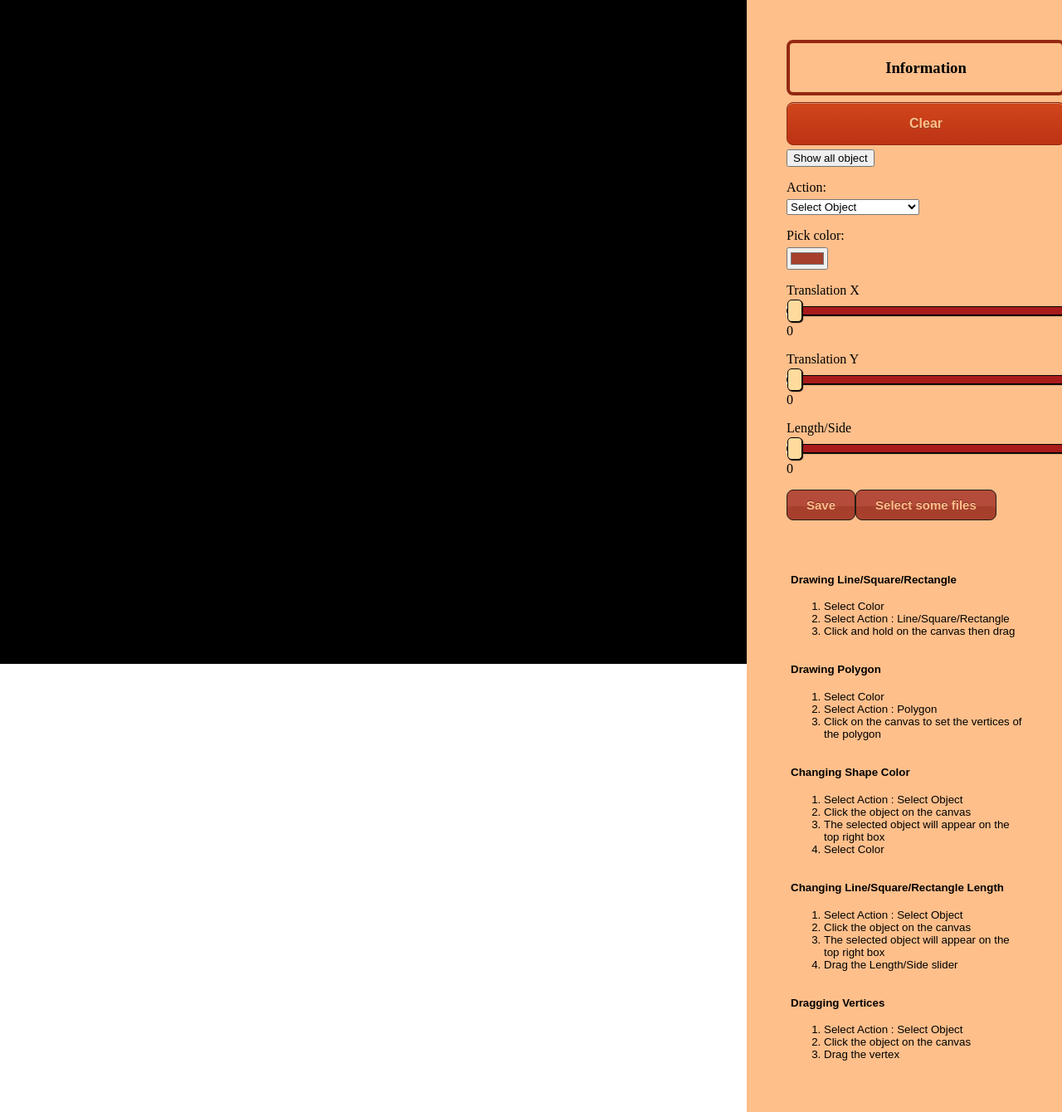
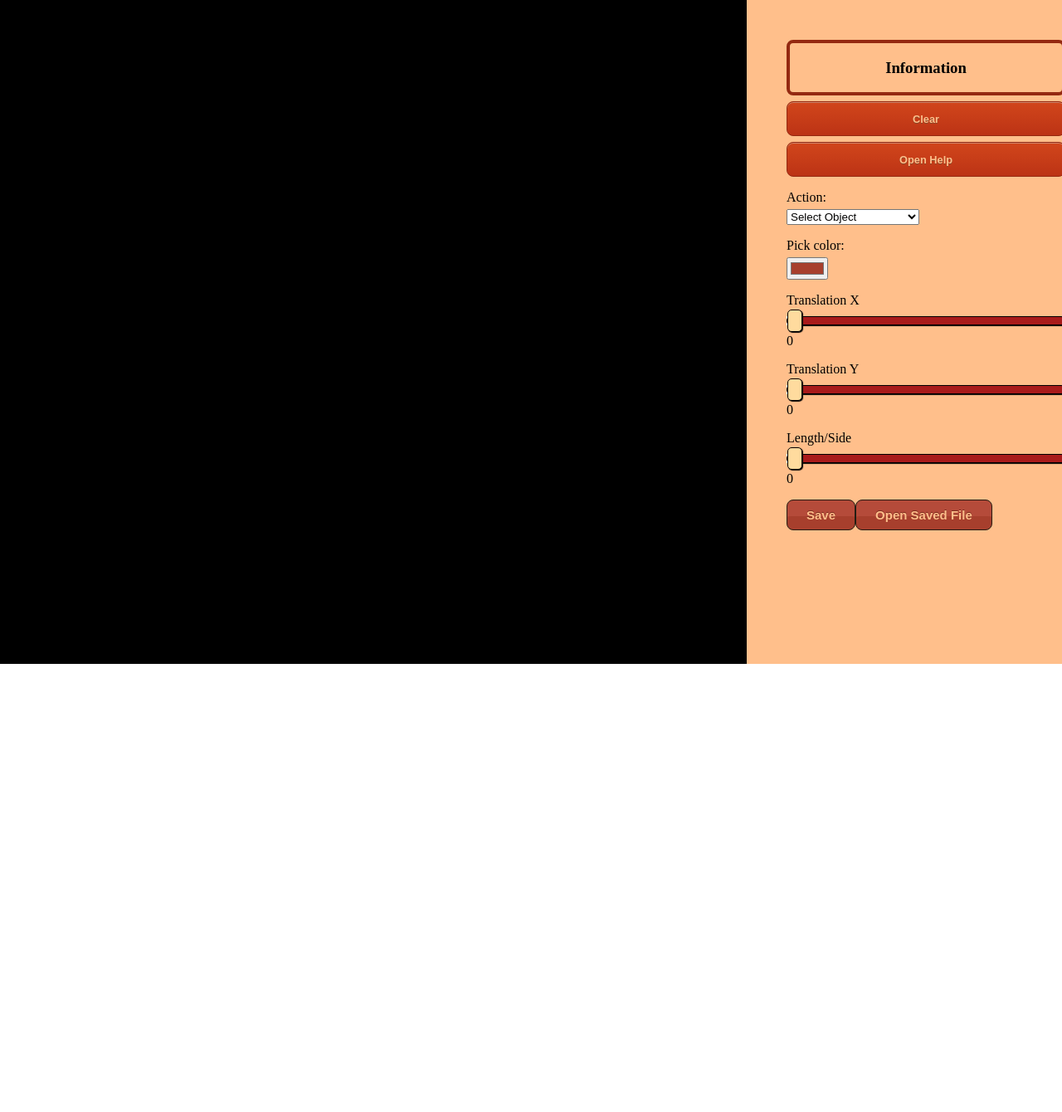
Before and after one commit to hrshfr/Tubes-1-IF3260, a Vue app: page / in a window 1280 px wide. Shown: the top 1340 px of the page at 83% size. After the commit the page ends 800 px from the top, so only its background shows below. Built offline with nearby package versions, Linux system fonts and the light colour scheme.

Commit message:
fix dikit move vertex system, add sample drawing, move help to pop up

```diff
--- a/src/App.vue
+++ b/src/App.vue
@@ -1,5 +1,84 @@
 <template>
 	<div id="app">
+    <div v-if="isOpenHelp" style="background-color:rgba(0, 0, 0, 0.5);position:fixed;top:0;width:100vw;height:100vh;display:flex;justify-content:center;align-items:center">
+      <div style="background-color:#ffffff;width:70%;height:80%;display:flex;flex-flow:column;justify-content:center;align-items:center;padding:1rem 3rem 1rem 3rem">
+        <h1>Help</h1>
+        <div style="height:70%;overflow:auto;width:100%;">
+          <div class="items">
+            <h4>Drawing Line/Square/Rectangle</h4>
+            <ol>
+              <li>Pilih warna yang diinginkan</li>
+              <li>Pilih Action : Line/Square/Rectangle</li>
+              <li>Klik pada titik yang ingin dijadikan sebagai titik awal shape, lalu drag hingga ukuran shape yang diinginkan terbentuk</li>
+            </ol>
+          </div>
+          <div class="items">
+            <h4>Drawing Polygon</h4>
+            <ol>
+              <li>Pilih warna yang diinginkan</li>
+              <li>Pilih Action : Polygon</li>
+              <li>Klik titik sudut poligon yang diinginkan pada canvas hingga poligon yang diinginkan terbentuk</li>
+              <li>Polygon yang digambar harus bersifat convex</li>
+              <li>Klik tombol 'Stop Drawing Polygon' untuk selesai menggambar poligon</li>
+            </ol>
+          </div>
+          <div class="items">
+            <h4>Changing Shape Color</h4>
+            <ol>
+              <li>Pilih Action : Select Object</li>
+              <li>Klik objek tujuan pada canvas</li>
+              <li>Label objek yang diklik akan muncul pada kotak di atas control panel</li>
+              <li>Ganti warna melalui tool color picker yang disediakan</li>
+            </ol>
+          </div>
+          <div class="items">
+            <h4>Changing Square/Rectangle Length</h4>
+            <ol>
+              <li>Pilih Action : Select Object</li>
+              <li>Klik objek tujuan pada canvas</li>
+              <li>Label objek yang diklik akan muncul pada kotak di atas control panel</li>
+              <li>Atur panjang sisi melalui slide 'Side/Length yang disediakan pada control panel'</li>
+            </ol>
+          </div>
+          <div class="items">
+            <h4>Changing Line Length</h4>
+            <ol>
+              <li>Pilih Action : Select Object</li>
+              <li>Klik objek garis tujuan pada canvas</li>
+              <li>Ketika objek sudah terpilih, klik move vertex</li>
+              <li>Drag titik sudut hingga garis memiliki panjang yang diinginkan</li>
+              <li>Klik tombol 'Stop Move Vertex' untuk memberhentikan mode Move Vertex</li>
+            </ol>
+          </div>
+          <div class="items">
+            <h4>Move Vertices</h4>
+            <ol>
+              <li>Pilih Action : Select Object</li>
+              <li>Klik objek tujuan pada canvas</li>
+              <li>Ketika objek sudah terpilih, klik move vertex</li>
+              <li>Drag titik sudut hingga berpindah ke tempat yang diinginkan</li>
+              <li>Klik tombol 'Stop Move Vertex' untuk memberhentikan mode Move Vertex</li>
+            </ol>
+          </div>
+          <div class="items">
+            <h4>Save and Load File</h4>
+            <ol>
+              <li>Untuk save, klik tombol 'Save', kemudian file 'drawing.json' akan otomatis terunduh</li>
+              <li>Untuk load, klik tombol 'Open Saved File', kemudian pilih 'drawing.json' pada file explorer</li>
+            </ol>
+          </div>
+          <div class="items">
+            <h4>Translation</h4>
+            <ol>
+              <li>Select object tujuan</li>
+              <li>Geser posisi X dan Y dari objek dengan menggunaan slider 'Translation X' dan 'Translation Y' pada control panel</li>
+            </ol>
+          </div>
+        </div>
+        <button style="font-size:1.5rem" @click="isOpenHelp=false">Close Help</button>
+
+      </div>
+    </div>
 		<canvas width="900" @click="(e) => clickResponse(e)"></canvas>
 		<div id="container-menu">
 			<div>
@@ -10,10 +89,10 @@
 			</div>
 
 			<button
-				style="margin-top: 0.3rem; width: fit-content"
-				@click="printObject"
+				class="clearbtn "
+				@click="isOpenHelp=true"
 			>
-				Show all object
+				Open Help
 			</button>
 
 			<span style="margin-top: 1rem">Action: </span>
@@ -30,16 +109,28 @@
 					"
 				>
 					<option value="select">Select Object</option>
-					<option value="line">Line</option>
-					<option value="square">Square</option>
-					<option value="rectangle">Rectangle</option>
-					<option value="polygon">Polygon</option>
+					<option value="line">Draw Line</option>
+					<option value="square">Draw Square</option>
+					<option value="rectangle">Draw Rectangle</option>
+					<option value="polygon">Draw Polygon</option>
 				</select>
 				<button
 					v-if="currentSelectedObject == 'polygon'"
 					@click="stopDrawingPolygon()"
 				>
 					Stop Drawing Polygon
+				</button>
+				<button
+					v-if="currentSelectedObject == 'select'&&isMoveVertex==false"
+					@click="()=>isMoveVertex=true"
+				>
+					Move Vertex
+				</button>
+				<button
+					v-if="currentSelectedObject == 'select'&&isMoveVertex==true"
+					@click="()=>isMoveVertex=false"
+				>
+					Stop Move Vertex
 				</button>
 			</div>
 
@@ -107,48 +198,7 @@
 				/>
 			</div>
 			<div id="help" style="margin-top: 30px">
-				<div class="items">
-					<h4>Drawing Line/Square/Rectangle</h4>
-					<ol>
-						<li>Select Color</li>
-						<li>Select Action : Line/Square/Rectangle</li>
-						<li>Click and hold on the canvas then drag</li>
-					</ol>
-				</div>
-				<div class="items">
-					<h4>Drawing Polygon</h4>
-					<ol>
-						<li>Select Color</li>
-						<li>Select Action : Polygon</li>
-						<li>Click on the canvas to set the vertices of the polygon</li>
-					</ol>
-				</div>
-				<div class="items">
-					<h4>Changing Shape Color</h4>
-					<ol>
-						<li>Select Action : Select Object</li>
-						<li>Click the object on the canvas</li>
-						<li>The selected object will appear on the top right box</li>
-						<li>Select Color</li>
-					</ol>
-				</div>
-				<div class="items">
-					<h4>Changing Line/Square/Rectangle Length</h4>
-					<ol>
-						<li>Select Action : Select Object</li>
-						<li>Click the object on the canvas</li>
-						<li>The selected object will appear on the top right box</li>
-						<li>Drag the Length/Side slider</li>
-					</ol>
-				</div>
-				<div class="items">
-					<h4>Dragging Vertices</h4>
-					<ol>
-						<li>Select Action : Select Object</li>
-						<li>Click the object on the canvas</li>
-						<li>Drag the vertex</li>
-					</ol>
-				</div>
+
 			</div>
 		</div>
 	</div>
@@ -191,6 +241,8 @@ export default {
 		canvas: null,
 		info: "Information",
 		lenOrSide: 0,
+    isMoveVertex:false,
+    isOpenHelp:false
 	}),
 	mounted() {
 		this.canvas = document.querySelector("canvas");
@@ -337,7 +389,7 @@ export default {
 			this.drawScene();
 		},
 		mouseMoveCoordinate() {
-			if (this.currentSelectedObject == "select") {
+			if (this.currentSelectedObject == "select" && this.isMoveVertex==true) {
 				if (this.mouseClicked) {
 					let obj = this.allObjects.find(
 						(item) => item.id == this.currentSelectedObjectId
@@ -731,7 +783,6 @@ export default {
 							Math.min(...vertexPolygonDistance)
 						);
 						let min_vertex = vertexPolygon[min_idx];
-						// let moved_idx = []
 
 						if (this.mouseMoveCoordinate.length !== 0) {
 							for (let i = 0; i < obj.vertex.length - 1; i++) {
@@ -880,7 +931,8 @@ export default {
 		},
 		handleColor(e) {
 			this.currentColor = e.target.value;
-			if (this.currentClickedPos != []) {
+			if (this.currentClickedPos.length > 0){
+        console.log(this.currentClickedPos)
 				this.allObjects[this.currentClickedPos[1]].color = e.target.value;
 				this.drawScene();
 			}
@@ -1280,7 +1332,6 @@ export default {
 				reader.onload = (e) => {
 					this.clear();
 					this.allObjects = JSON.parse(e.target.result);
-					// console.log(this.allObjects)
 					this.drawScene();
 				};
 			}
@@ -1342,7 +1393,7 @@ canvas {
 	cursor: pointer;
 	color: #ffbf8b;
 	font-weight: bold;
-	font-size: 1em;
+	font-size: 0.8em;
 	text-decoration: none;
 	text-shadow: 0px 1px 0px #854629;
 }
@@ -1385,7 +1436,7 @@ canvas {
 	visibility: hidden;
 }
 .custom-file-input::before {
-	content: "Select some files";
+	content: "Open Saved File";
 	display: inline-block;
 	cursor: pointer;
 	text-shadow: 1px 1px #fff;
```
Also changed, not shown: drawing_example/drawing.json (added, +1 -0 lines).
